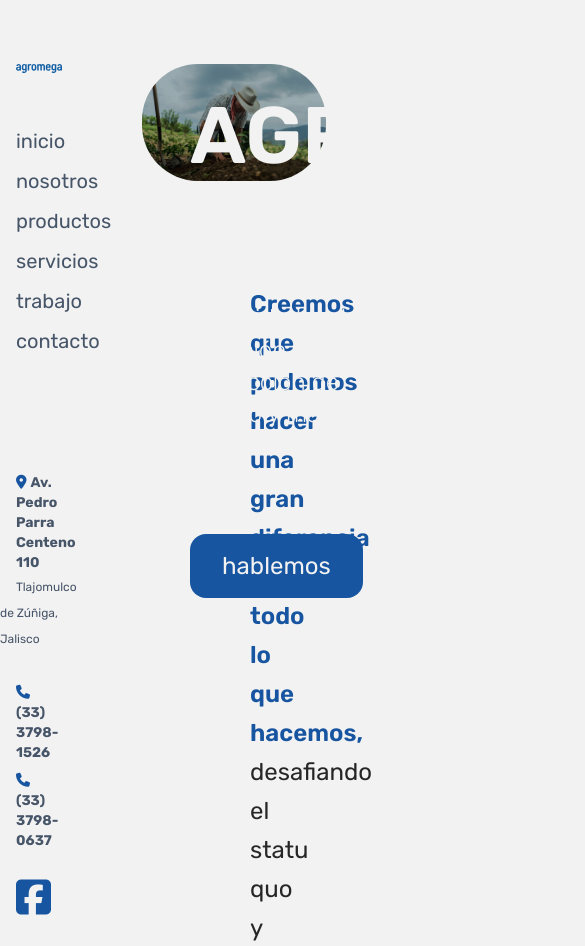
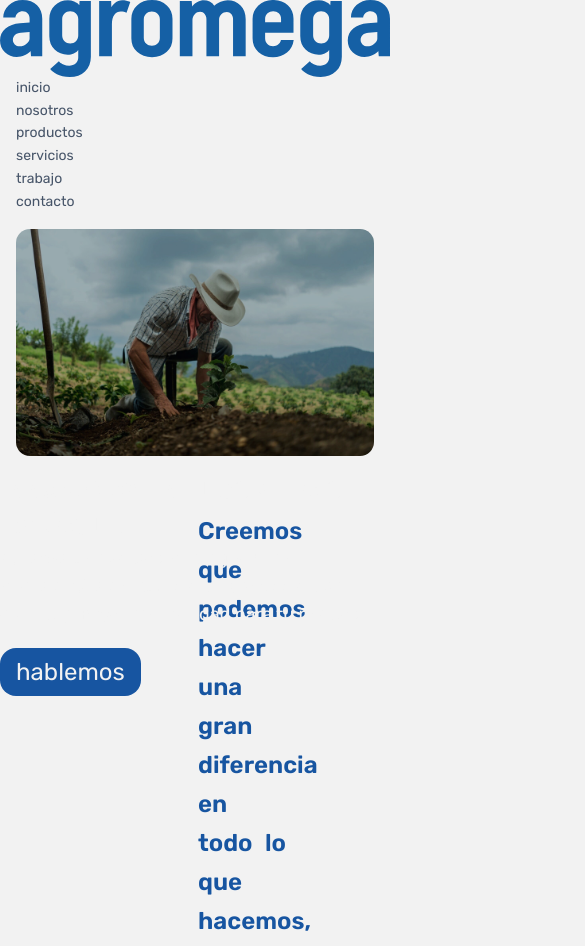
Before and after one commit to elbob-mx/Agromega-22-Website, a website: page index.html in a window 390 px wide. Shown: the top 946 px of the page, 585 px wide, since content can reach past the window. Drawn offline with Linux system fonts and the light colour scheme.

Commit message:
responsive home update

```diff
--- a/index.html
+++ b/index.html
@@ -14,27 +14,28 @@
 
   <body class="box-border font-rubik bg-offWhite">
 
-    <main class="flex">
+    <main class="laptop:flex small:flex-none">
+
       <!-- SIDEBAR -->
-      <div class="sticky top-0 flex flex-col w-1/5 h-screen bg-offWhite">
+      <div class="sticky top-0 small:flex-none laptop:flex small:w-screen small:bg-black laptop:w-1/5 small:h-1/6 laptop:h-screen small:flex-row laptop:flex-col laptop:bg-offWhite">
 
-        <header class="px-4 mt-16 bg-offWhite">
+        <header class="small:p-0 laptop:px-4 small:m-0 laptop:mt-16 bg-offWhite">
           <img src="./img/logos/logo__agro--22.svg" alt="logo agromega">
         </header>
 
-        <nav class="bg-offWhite">
-          <ul class="w-full mt-12 leading-loose">
-            <li class="text-xl leading-loose duration-300 hover:border-l-[20px] hover:font-bold hover:pl-0 border-azulAgro hover:text-azulAgro text-slate-600"><a class="pl-4" href="#inicio">inicio</a></li>
-            <li class="text-xl leading-loose duration-300 hover:border-l-[20px] hover:font-bold hover:pl-0 border-azulAgro hover:text-azulAgro text-slate-600"><a class="pl-4" href="#nosotros">nosotros</a></li>
-            <li class="text-xl leading-loose duration-300 hover:border-l-[20px] hover:font-bold hover:pl-0 border-azulAgro hover:text-azulAgro text-slate-600"><a class="pl-4" href="#productos">productos</a></li>
-            <li class="text-xl leading-loose duration-300 hover:border-l-[20px] hover:font-bold hover:pl-0 border-azulAgro hover:text-azulAgro text-slate-600"><a class="pl-4" href="#servicios">servicios</a></li>
-            <li class="text-xl leading-loose duration-300 hover:border-l-[20px] hover:font-bold hover:pl-0 border-azulAgro hover:text-azulAgro text-slate-600"><a class="pl-4" href="#trabajo">trabajo</a></li>
-            <li class="text-xl leading-loose duration-300 hover:border-l-[20px] hover:font-bold hover:pl-0 border-azulAgro hover:text-azulAgro text-slate-600"><a class="pl-4" href="#contacto">contacto</a></li>
+        <nav class="flex small:flex-row laptop:flex-col bg-offWhite">
+          <ul class="w-full leading-loose small:flex-row laptop:flex-col small:m-0 laptop:mt-12">
+            <li class="flex laptop:text-xl small:text-sm small:leading-relaxed laptop:leading-loose duration-300 hover:border-l-[20px] hover:font-bold hover:pl-0 border-azulAgro hover:text-azulAgro text-slate-600"><a class="pl-4" href="#inicio">inicio</a></li>
+            <li class="flex laptop:text-xl small:text-sm small:leading-relaxed laptop:leading-loose duration-300 hover:border-l-[20px] hover:font-bold hover:pl-0 border-azulAgro hover:text-azulAgro text-slate-600"><a class="pl-4" href="#nosotros">nosotros</a></li>
+            <li class="flex laptop:text-xl small:text-sm small:leading-relaxed laptop:leading-loose duration-300 hover:border-l-[20px] hover:font-bold hover:pl-0 border-azulAgro hover:text-azulAgro text-slate-600"><a class="pl-4" href="#productos">productos</a></li>
+            <li class="flex laptop:text-xl small:text-sm small:leading-relaxed laptop:leading-loose duration-300 hover:border-l-[20px] hover:font-bold hover:pl-0 border-azulAgro hover:text-azulAgro text-slate-600"><a class="pl-4" href="#servicios">servicios</a></li>
+            <li class="flex laptop:text-xl small:text-sm small:leading-relaxed laptop:leading-loose duration-300 hover:border-l-[20px] hover:font-bold hover:pl-0 border-azulAgro hover:text-azulAgro text-slate-600"><a class="pl-4" href="#trabajo">trabajo</a></li>
+            <li class="flex laptop:text-xl small:text-sm small:leading-relaxed laptop:leading-loose duration-300 hover:border-l-[20px] hover:font-bold hover:pl-0 border-azulAgro hover:text-azulAgro text-slate-600"><a class="pl-4" href="#contacto">contacto</a></li>
           </ul>
         </nav>
 
-        <section class="w-full h-full bg-offWhite">
-
+        <!-- ADDRESS INFO -->
+        <section class="w-full h-full small:hidden laptop:block bg-offWhite">
           <div>
            <div class="leading-relaxed mt-28">
            <a target="_blank" href="https://goo.gl/maps/fJS3bVtCKDLNCb3w5"> <p class="px-4 py-0 text-sm font-bold text-slate-600"><i class="pr-1 text-azulAgro fa-solid fa-location-dot"></i>Av. Pedro Parra Centeno 110</p>
@@ -45,10 +46,10 @@
            <p class="px-4 py-0 mt-2 text-sm font-bold text-slate-600"><i class="pr-1 text-azulAgro fa-solid fa-phone"></i> (33) 3798-1526</p>
            <p class="px-4 py-0 mt-2 text-sm font-bold text-slate-600"><i class="pr-1 text-azulAgro fa-solid fa-phone"></i> (33) 3798-0637</p>
           </div>
-
         </section>
 
-        <footer class="py-8 mt-auto bg-offWhite">
+        <!-- SOCIAL -->
+        <footer class="py-8 mt-auto small:hidden laptop:block bg-offWhite">
           <div class="px-4 text-xl font-bold duration-300 text-azulAgro hover:text-azulAgroClaro">
             <a target="_blank" href="https://www.facebook.com/profile.php?id=100063775232938">
             <i class="fa-2xl fa-brands fa-square-facebook"></i>
@@ -59,13 +60,13 @@
       </div>
 
       <!-- MAIN BANNER -->
-      <div class="flex flex-col w-4/5 bg-offWhite">
-        <div class="relative flex">
-          <img class="p-16 rounded-[120px] brightness-[.80]" src="./img/banner__main__01--agro22.jpg" alt="agricultor trabajando agromega">
-          <div class="absolute self-center ml-28">
-          <h1 class="mt-10 mr-20 font-semibold w-2/6 text-[5rem] leading-tight text-offWhite">INNOVANDO EN EL COMERCIO AGRÍCOLA</h1>
-          <h3 class="w-2/6 my-5 text-2xl font-light lowercase text-offWhite">¿BUSCAS UNA SOLUCIÓN INTEGRAL A LAS NECESIDADES DE NUTRICIÓN Y PROTECCIÓN DE CULTIVO Y MAYOR RENTABILIDAD PARA TU NEGOCIO?</h3>
-          <button class="px-8 py-4 mt-5 text-2xl duration-200 outline-offset-4 rounded-2xl focus:bg-azulAgroClaro text-offWhite outline-offWhite active:bg-blue-900 hover:bg-azulAgroClaro bg-azulAgro">hablemos</button>
+      <div class="laptop:flex laptop:flex-col laptop:w-4/5 small:w-screen bg-offWhite">
+        <div class="relative laptop:flex">
+          <img class="laptop:p-16 small:p-4 small:rounded-[30px] laptop:rounded-[120px] brightness-[.80]" src="./img/banner__main__01--agro22.jpg" alt="agricultor trabajando agromega">
+          <div class="absolute laptop:self-center laptop:ml-28 small:m-0">
+          <h1 class="laptop:mt-10 small:m-0 laptop:mr-20 font-semibold laptop:w-2/6 small:w-full laptop:text-[5rem] small:text-2xl small:leading-normal laptop:leading-tight text-offWhite">INNOVANDO EN EL COMERCIO AGRÍCOLA</h1>
+          <h3 class="lowercase laptop:w-2/6 small:w-full laptop:my-5 small:m-0 laptop:text-2xl small:text-lg laptop:font-light small:font-normal text-offWhite">¿BUSCAS UNA SOLUCIÓN INTEGRAL A LAS NECESIDADES DE NUTRICIÓN Y PROTECCIÓN DE CULTIVO Y MAYOR RENTABILIDAD PARA TU NEGOCIO?</h3>
+          <button class="mt-5 text-2xl duration-200 laptop:px-8 small:px-4 laptop:py-4 small:py-2 outline-offset-4 rounded-2xl focus:bg-azulAgroClaro text-offWhite outline-offWhite active:bg-blue-900 hover:bg-azulAgroClaro bg-azulAgro">hablemos</button>
         </div>
       </div>
 
@@ -198,7 +199,7 @@
         <footer class="grid grid-cols-2 gap-20 mx-auto my-40">
 
           <div class="justify-center col-span-1 text-left align-middle">
-            <h3 class="text-4xl font-semibold tracking-wide">
+            <h3 class="text-5xl font-semibold tracking-wide">
               Recibe información de <br> nuestros productos.
             </h3>
             <p class="mt-3 text-xl font-normal tracking-wide">
```
Also changed, not shown: css/output.css.
